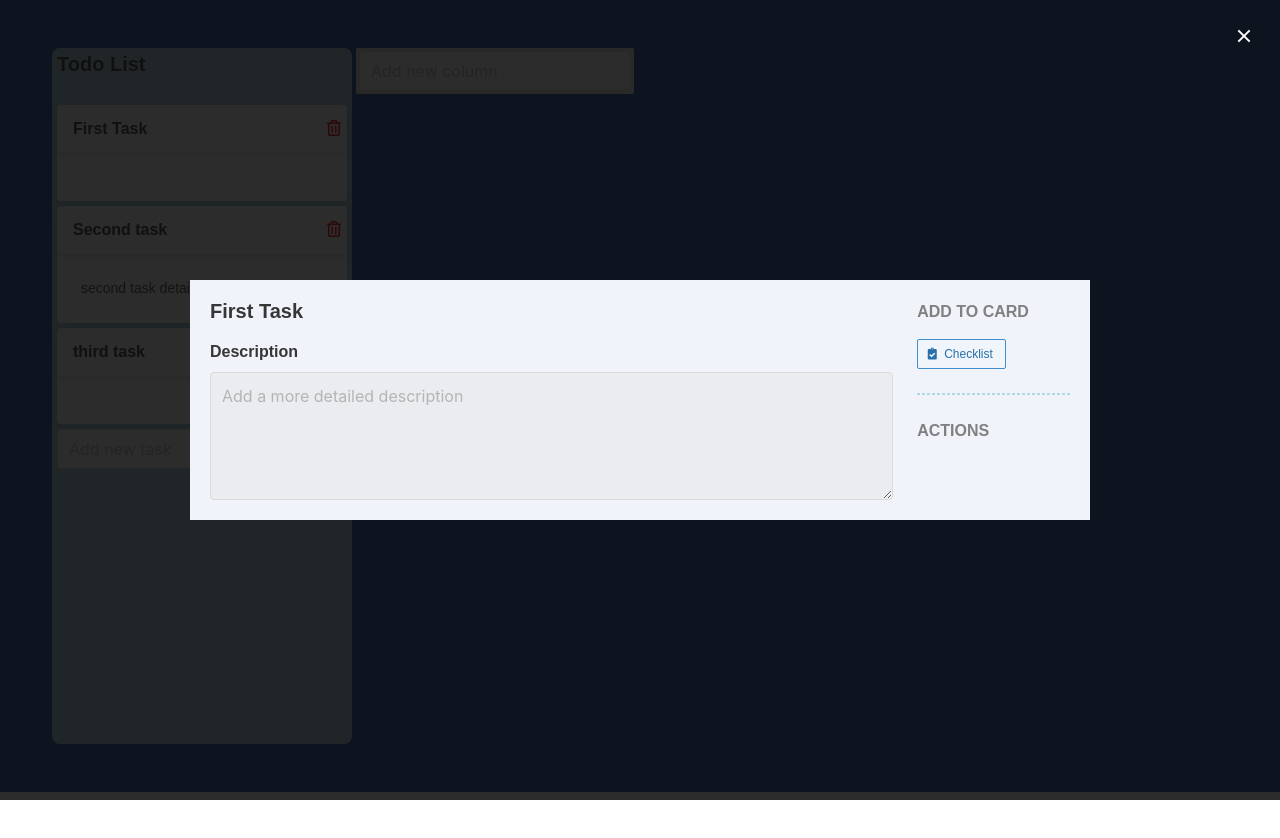
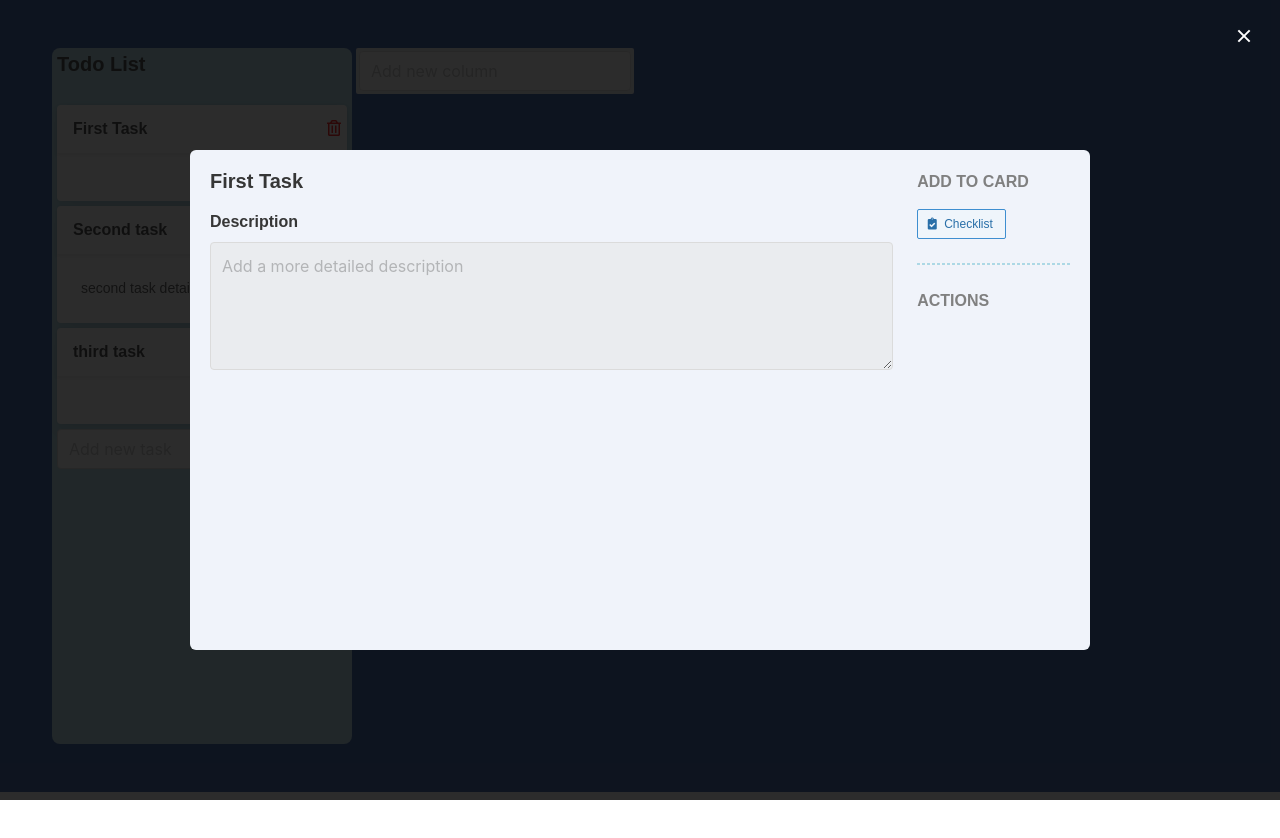
Before and after one commit to sazzad88/trello-clone-react, a React (Create React App) app: page / in a window 1280 px wide. Both pictures are taken after a click on the element "First Task". Shown: the top 838 px of the page. Built offline with nearby package versions, Linux system fonts and the light colour scheme.

Commit message:
css issue fixed

```diff
--- a/src/App.css
+++ b/src/App.css
@@ -112,12 +112,18 @@
 .warning-modal {
   background-color: #fefefe;
   position: absolute;
-  top: 15px;
+  top: -15px;
   right: 0px;
   width: 250px;
   border-radius: 4px;
   padding: 5px;
   border: 1px solid lightgray;
+}
+
+.warning-modal p {
+  text-align: left;
+  width: 100%;
+  font-size: 14px;
 }
 
 textarea:read-only {
@@ -138,4 +144,8 @@ textarea:read-only {
   .modal-content {
     width: 900px !important;
   }
+
+  .modal-content .box {
+    min-height: 500px;
+  }
 }
--- a/src/components/TaskActivities/Checklist/CheckListItem.tsx
+++ b/src/components/TaskActivities/Checklist/CheckListItem.tsx
@@ -52,7 +52,8 @@ function List({
           <div style={{ position: "relative" }}>
             <div className="warning-modal">
               <p>
-                Do you want to delete this item? This action is irreversible
+                Do you want to delete this item?
+                <br /> This action is irreversible
               </p>
               <div className="field is-grouped" style={{ padding: "5px" }}>
                 <div className="control">
--- a/src/components/TaskModal.tsx
+++ b/src/components/TaskModal.tsx
@@ -15,7 +15,8 @@ function AddTask({ task }: { task: taskModel }) {
     <div className="modal is-active">
       <div className="modal-background"></div>
       <div className="modal-content">
-        <div className="box columns">
+        <div className="box ">
+          <div className="columns">
             <div className="column is-four-fifths">
               <article className="media">
                 <div className="media-content">
@@ -34,6 +35,7 @@ function AddTask({ task }: { task: taskModel }) {
             </div>
           </div>
         </div>
+      </div>
       <button
         className="modal-close is-large"
         aria-label="close"
```
Lines whose indentation alone changed are shown as unchanged.
